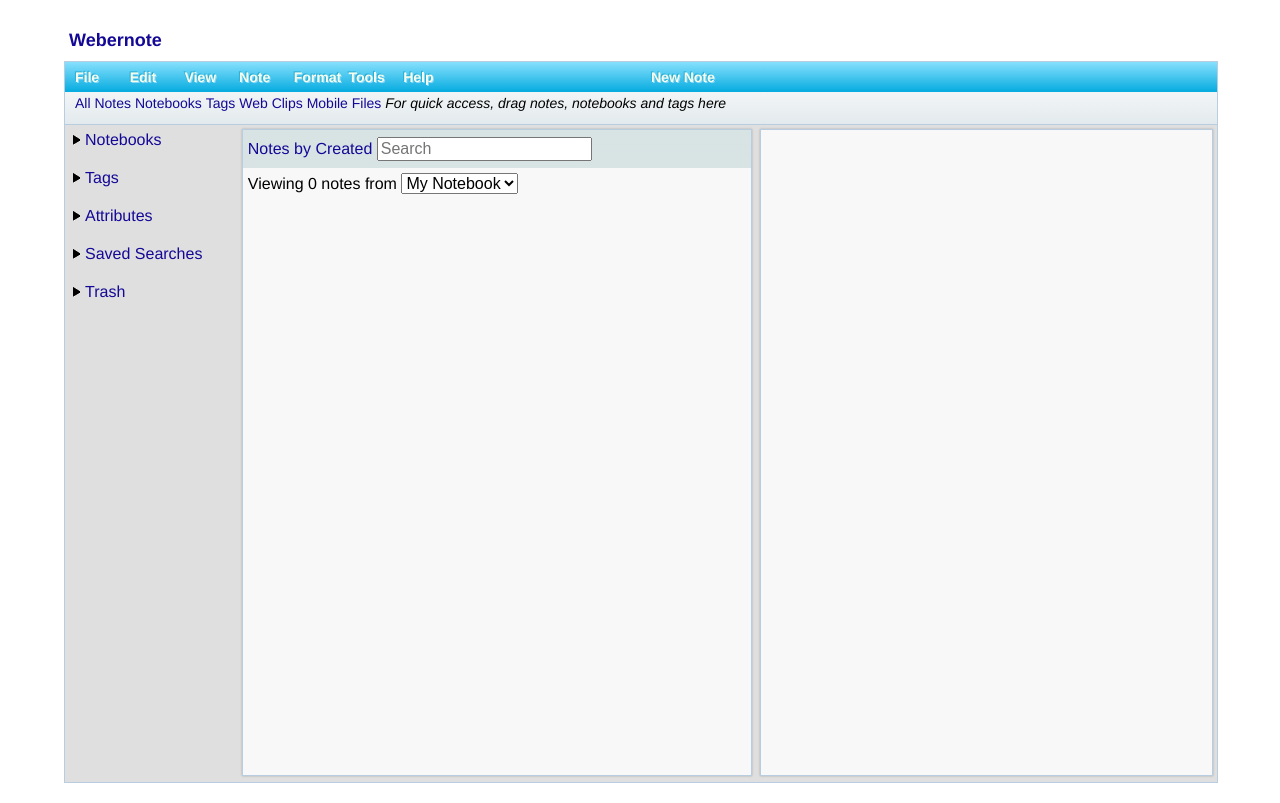
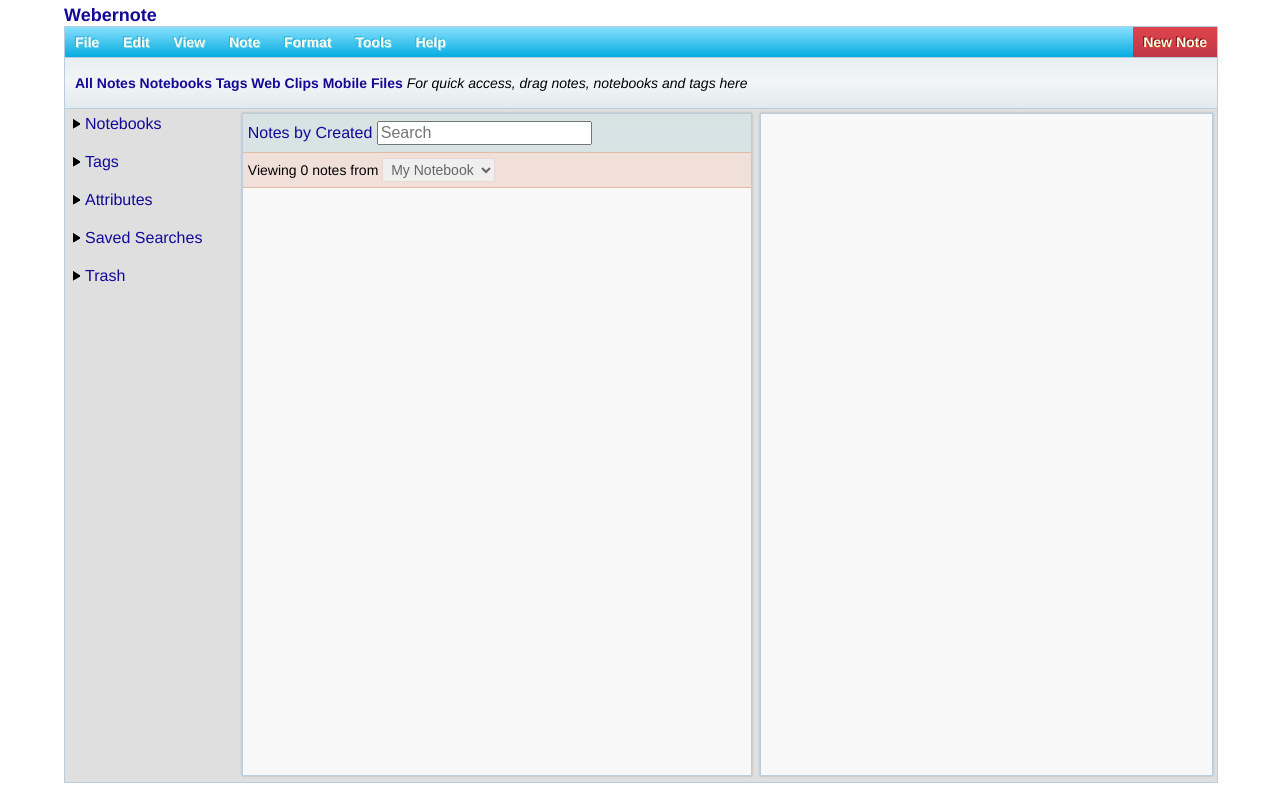
Before and after one commit to jaredwilli/webernote, a plain HTML site: page index.html in a window 1280 px wide. Drawn offline with nearby package versions, Linux system fonts and the light colour scheme.

Commit message:
red add note button

```diff
--- a/css/main.css
+++ b/css/main.css
@@ -1,6 +1,16 @@
 /* ==========================================================================
 
    ========================================================================== */
+
+::-webkit-scrollbar {
+	width: 10px;
+}
+::-webkit-scrollbar-thumb {
+	background: hsla(0, 0%, 0%, 0.2);
+}
+::-webkit-scrollbar-track {
+	background: rgb(216, 227, 228);
+}
 
 html {
     padding: 0;
@@ -10,7 +20,7 @@
 body {
     font: 14px/22px Helvetica Neue, Helvetica, Arial;
     padding: 0;
-    margin: 20px auto;
+    margin: 5px auto;
     width: 90%;
 }
 a {
@@ -23,7 +33,7 @@
     margin: 0;
 }
 h2 {
-    font: bold 16px/100% Arial, Helvetica, sans-serif;
+    font: bold 12px/100% Helvetica, Arial, sans-serif;
     margin: 0 0 .5em;
     padding: 0;
 }
@@ -67,12 +77,8 @@
 }
 
 header {
-    height: auto;
-    padding: 5px 0;
+    padding: 0;
     margin: 0;
-}
-header h1 {
-	margin: 5px;
 }
 
 table {
@@ -84,13 +90,6 @@
 	color: #fff;
 	text-shadow: 1px 1px 1px #5f9e2b;
 	height: 30px;
-
-	background-color: #85d642;
-	background-image: -webkit-gradient(linear, left top, left bottom, from(#85d642), to(#6ab130));
-	background-image: -webkit-linear-gradient(top, #85d642, #6ab130);
-	background-image:    -moz-linear-gradient(top, #85d642, #6ab130);
-	background-image:      -o-linear-gradient(top, #85d642, #6ab130);
-	background-image:         linear-gradient(to bottom, #85d642, #6ab130);
 }
 td {
 	background: rgb(223, 223, 223);
@@ -134,8 +133,10 @@
 
 #toolbar,
 #actions {
-	width: 50%;
-	float: left;
+	/*width: 50%;
+	float: left;*/
+	display: block;
+	width: 100%;
 
 	background: rgb(135,224,253);
 	background: -moz-linear-gradient(top, rgba(135,224,253,1) 0%, rgba(83,203,241,1) 40%, rgba(5,171,224,1) 100%);
@@ -151,12 +152,24 @@
     margin: 0;
     padding: 0;
     list-style: none;
+    position: relative;
+    width: 100%;
 }
 #toolbar li {
     display: inline-block;
-    width: 13%;
+    width: auto;
+}
+#toolbar .new-note {
+	background: hsla(0, 100%, 53%, 0.74);
+	position: absolute;
+	right: 0;
+	top: 0;
+}
+#toolbar .new-note a {
+	text-shadow: -1px -1px 0 hsla(0, 92%, 25%, 0.9), 1px 1px 0 hsla(12, 81%, 54%, 0.75);
 }
 #toolbar a,
+
 #actions a {
     color: hsl(85, 88%, 96%);
     text-shadow: -1px -1px 0 rgba(33, 170, 213, 0.9),
@@ -174,11 +187,10 @@
 				  1px 1px 0 rgba(168, 224, 255, 0.75);*/
 }
 
-/* ACTIONS */
+/* ACTIONS
+	removed for now
+*/
 
-#actions {
-
-}
 #actions ul {
     margin: 0;
     padding: 0;
@@ -194,6 +206,7 @@
 	border: solid #B8CDE0;
 	border-width: 1px 0;
 	padding: 10px;
+	display: block;
 
 	background: rgb(232,238,242);
 	background: -moz-linear-gradient(top, rgba(232,238,242,1) 0%, rgba(242,245,246,1) 47%, rgba(227,234,237,1) 100%);
@@ -357,6 +370,20 @@
 	background-image:      -o-linear-gradient(top, rgba(216, 227, 228, 0.9), rgba(216, 227, 228, 0.3));
 	background-image:         linear-gradient(to bottom, rgba(216, 227, 228, 0.9), rgba(216, 227, 228, 0.3));
 }
+#note-list .viewing {
+	background: hsla(17, 100%, 37%, 0.12);
+	border: solid hsla(26, 45%, 54%, 0.4);
+	border-width: 1px 0;
+	font-size: 14px;
+}
+
+#note-list .viewing select {
+	border: 1px solid hsla(17, 100%, 37%, 0.12);
+	color: #666;
+	font-size: 14px;
+	padding: 2px 4px;
+}
+
 
 /* NOTE Parts */
 #show-note h2 {
--- a/index.html
+++ b/index.html
@@ -39,16 +39,18 @@
             <li><a href="#">Format</a></li>
             <li><a href="#">Tools</a></li>
             <li><a href="#">Help</a></li>
+
+            <li class="new-note"><a href="#" id="new">New Note</a></li>
         </ul>
     </nav>
 
-    <nav id="actions">
+    <!-- <nav id="actions">
         <ul>
             <li><a href="#" id="new">New Note</a></li>
         </ul>
-    </nav>
+    </nav> -->
 
-    <div id="note-types">
+    <nav id="note-types">
         <ul>
             <li><a href="#">All Notes</a></li>
             <li><a href="#">Notebooks</a></li>
@@ -58,7 +60,7 @@
             <li><a href="#">Files</a></li>
             <li><em>For quick access, drag notes, notebooks and tags here</em></li>
         </ul>
-    </div>
+    </nav>
 
 
      <table id="resizable">
```
